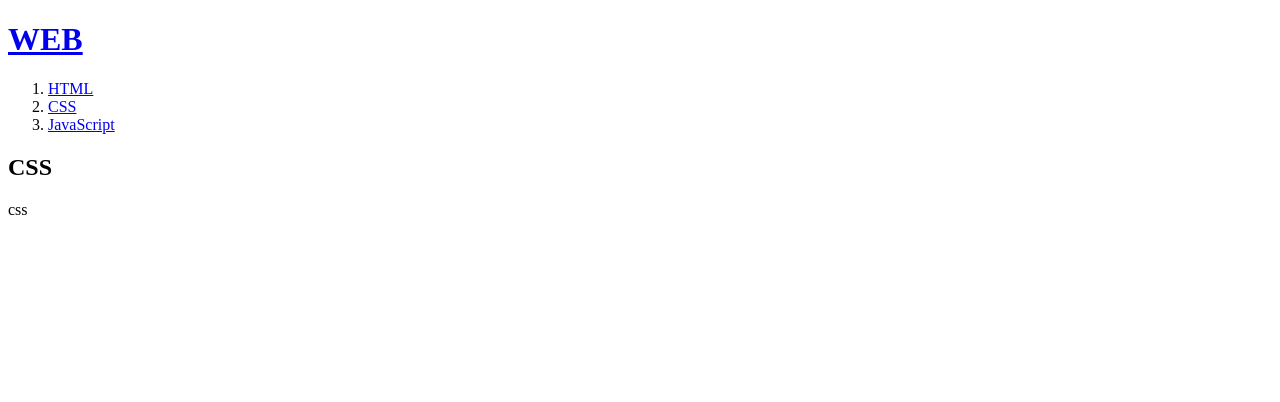
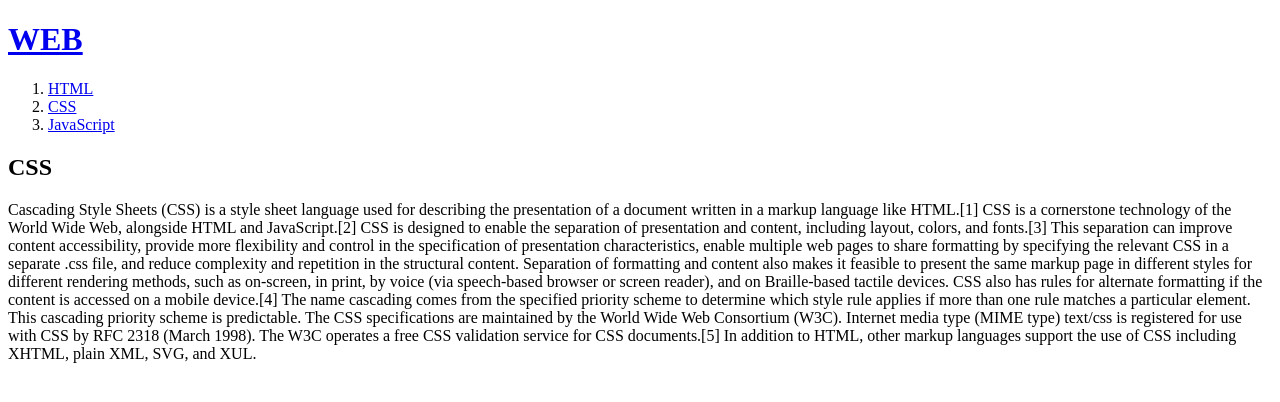
Before and after one commit to shinguru88/opentutorials_web1, a plain HTML site: page 2.html in a window 1280 px wide. Drawn offline with Linux system fonts and the light colour scheme.

Commit message:
update 2 & 3 html

```diff
--- a/2.html
+++ b/2.html
@@ -13,6 +13,11 @@
         </ol>
 
         <h2>CSS</h2>
-        <p>css</p>
+        <p>Cascading Style Sheets (CSS) is a style sheet language used for describing the presentation of a document written in a markup language like HTML.[1] CSS is a cornerstone technology of the World Wide Web, alongside HTML and JavaScript.[2]
+            CSS is designed to enable the separation of presentation and content, including layout, colors, and fonts.[3] This separation can improve content accessibility, provide more flexibility and control in the specification of presentation characteristics, enable multiple web pages to share formatting by specifying the relevant CSS in a separate .css file, and reduce complexity and repetition in the structural content.
+            Separation of formatting and content also makes it feasible to present the same markup page in different styles for different rendering methods, such as on-screen, in print, by voice (via speech-based browser or screen reader), and on Braille-based tactile devices. CSS also has rules for alternate formatting if the content is accessed on a mobile device.[4]
+            The name cascading comes from the specified priority scheme to determine which style rule applies if more than one rule matches a particular element. This cascading priority scheme is predictable.
+            The CSS specifications are maintained by the World Wide Web Consortium (W3C). Internet media type (MIME type) text/css is registered for use with CSS by RFC 2318 (March 1998). The W3C operates a free CSS validation service for CSS documents.[5]
+            In addition to HTML, other markup languages support the use of CSS including XHTML, plain XML, SVG, and XUL.</p>
     </body>
 </html>
```
Also changed, not shown: 3.html (+5 -1 lines).
